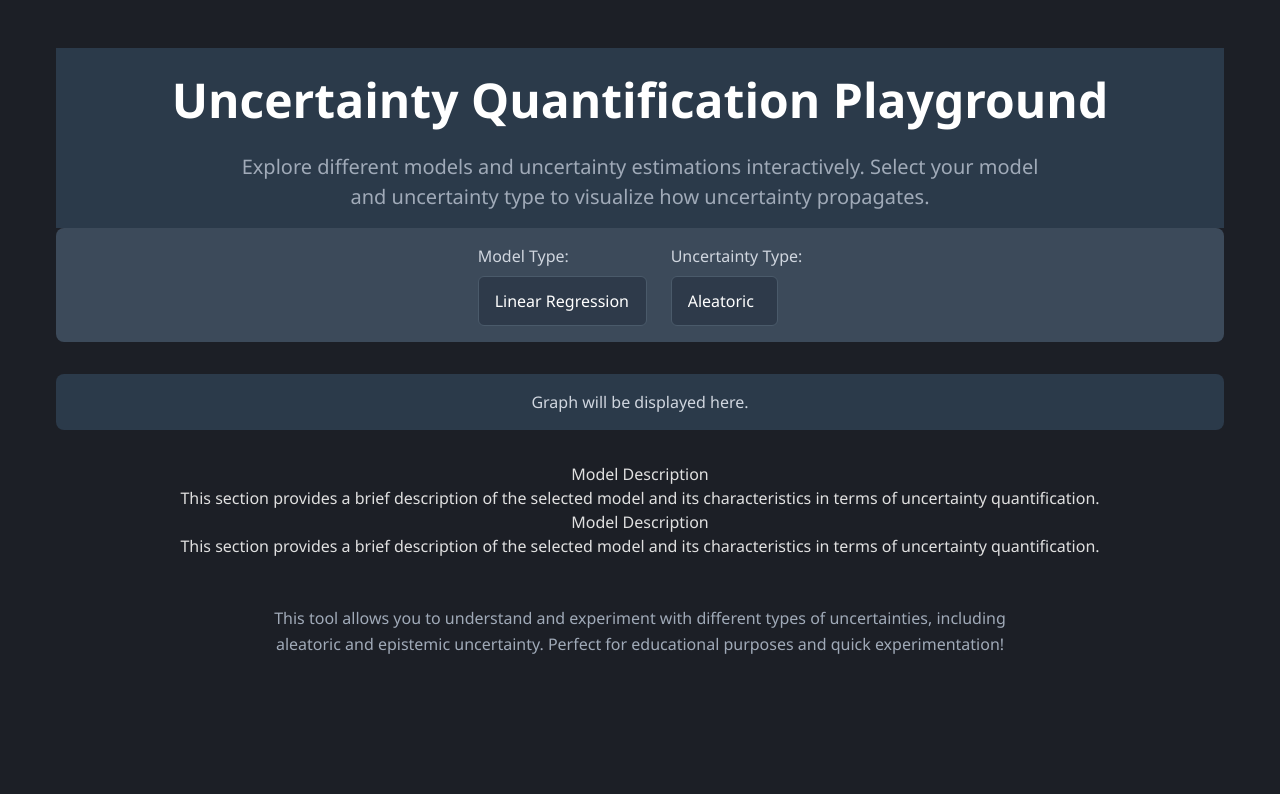
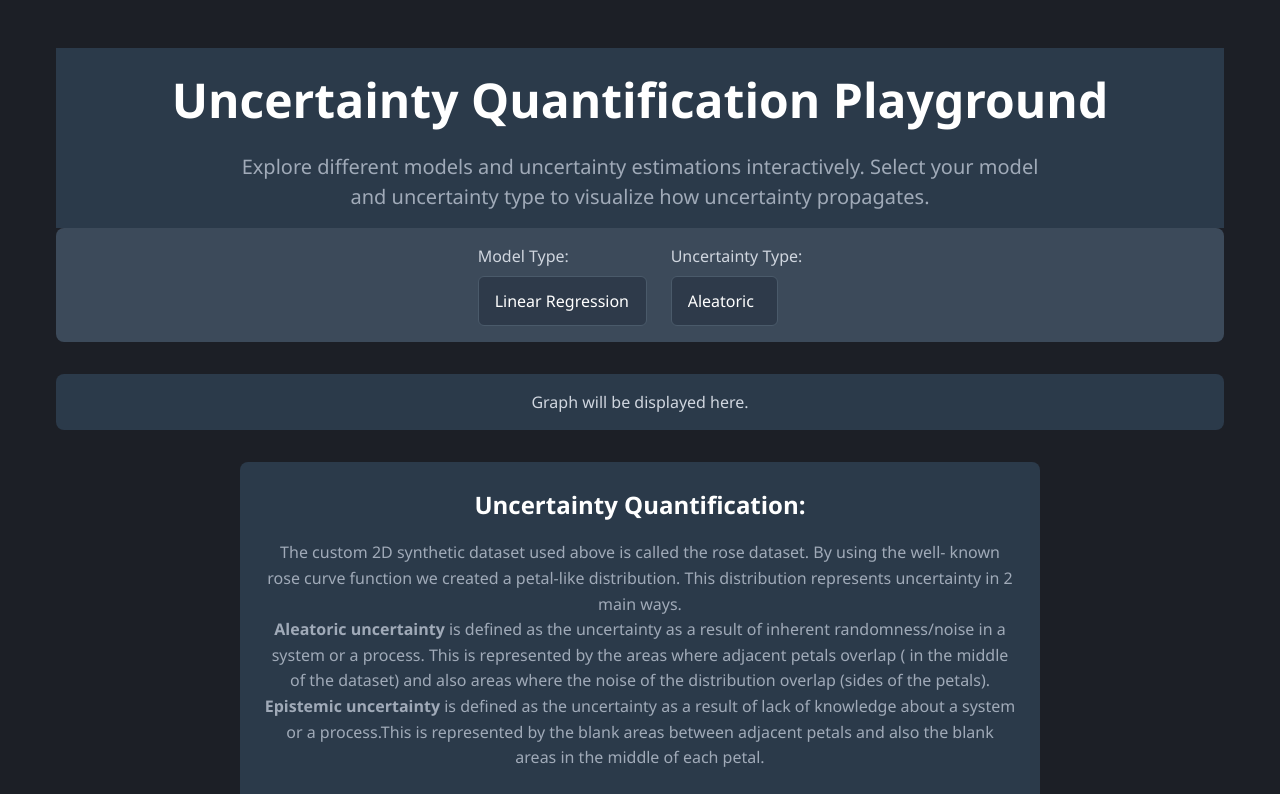
Before and after one commit to who-is-kenny/Uncertainty_playground, a React (Vite) app in the folder PDL_playground/: page / in a window 1280 px wide. Shown: the top 794 px of the page. Built offline with nearby package versions, Linux system fonts and the light colour scheme.

Commit message:
enhance description section with detailed content and improved styling

```diff
--- a/PDL_playground/src/App.css
+++ b/PDL_playground/src/App.css
@@ -75,6 +75,30 @@ body {
   color: #d0d6df; /* Light grey text */
 }
 
+.description {
+  background-color: #2b3a4a; /* Matte blue-grey background */
+  padding: 1.5rem;
+  border-radius: 8px;
+  color: #d0d6df; /* Light grey text */
+  line-height: 1.6;
+  margin: 2rem auto; /* Center the description */
+  max-width: 800px; /* Restrict the width */
+}
+
+.description-title {
+  font-size: 1.5rem;
+  font-weight: bold;
+  color: #ffffff; /* White text for titles */
+  margin-bottom: 1rem;
+}
+
+.description-text {
+  font-size: 1rem;
+  color: #a0aab8; /* Light blue-grey text */
+  line-height: 1.6;
+  margin-bottom: 1rem;
+}
+
 .app-footer {
   margin-top: 3rem;
   font-size: 1rem;
--- a/PDL_playground/src/App.jsx
+++ b/PDL_playground/src/App.jsx
@@ -41,15 +41,20 @@ function App() {
 
       {/* Description */}
       <div className="description">
-        <h2 className='description-title'>Model Description</h2>
-        <p>
-          This section provides a brief description of the selected model and its
-          characteristics in terms of uncertainty quantification.
+        <h2 className='description-title'>Uncertainty Quantification:</h2>
+        <p className='description-text'>
+        The custom 2D synthetic dataset used above is called the rose dataset. By using the well- known rose curve function we created a petal-like distribution. This distribution represents uncertainty in 2 main ways.
+        <br />
+        <strong>Aleatoric uncertainty</strong> is defined as the uncertainty as a result of inherent randomness/noise in a system or a process. This is represented by the areas where adjacent petals overlap ( in the middle of the dataset) and also areas where the noise of the distribution overlap (sides of the petals).
+        <br />
+        <strong>Epistemic uncertainty</strong> is defined as the uncertainty as a result of lack of knowledge about a system or a process.This is represented by the blank areas between adjacent petals and also the blank areas in the middle of each petal.
+
         </p>
-        <h2 className='description-title'>Model Description</h2>
-        <p>
-          This section provides a brief description of the selected model and its
-          characteristics in terms of uncertainty quantification.
+        <h2 className='description-title'>Uncertainty Measure:</h2>
+        <p className='description-text'>
+        In machine learning uncertainty measure refers to how confident a model is in its prediction. In the case of classification, when a model outputs a distribution—for example, a probability distribution over different classes—the shape of that distribution gives clues about its confidence. In the plot above, uncertainty measures are computed using functions that take a distribution (typically a multidimensional array of probabilities) as input and output values for total , aleatoric and epistemic uncertainty.
+        For example, entropy based measures first averages the input distribution across different sources and then computes the Shannon entropy of the resulting average distribution : models that assign one class a very high probability (and the rest very low probabilities), have low entropy, indicating high confidence. Conversely, a more uniform distribution results in high entropy, suggesting low confidence.
+        Variance based measures quantify uncertainty by calculating the spread or variability in the predicted probabilities. The variance calculated directly corresponds to total Uncertainty: higher variance indicates more disagreement among predictions (and thus higher uncertainty), while lower variance suggests more confident predictions.
         </p>
       </div>
 
```
